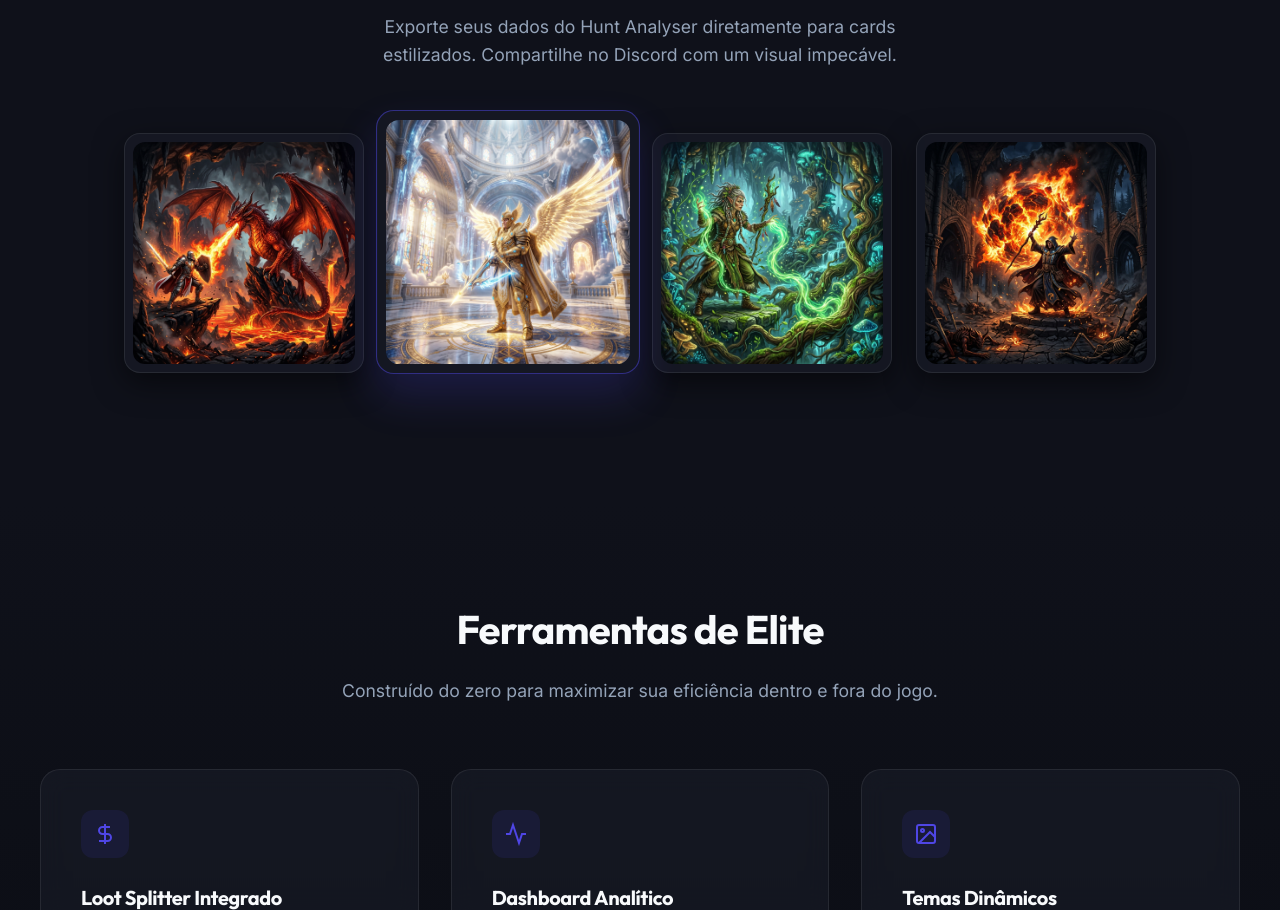
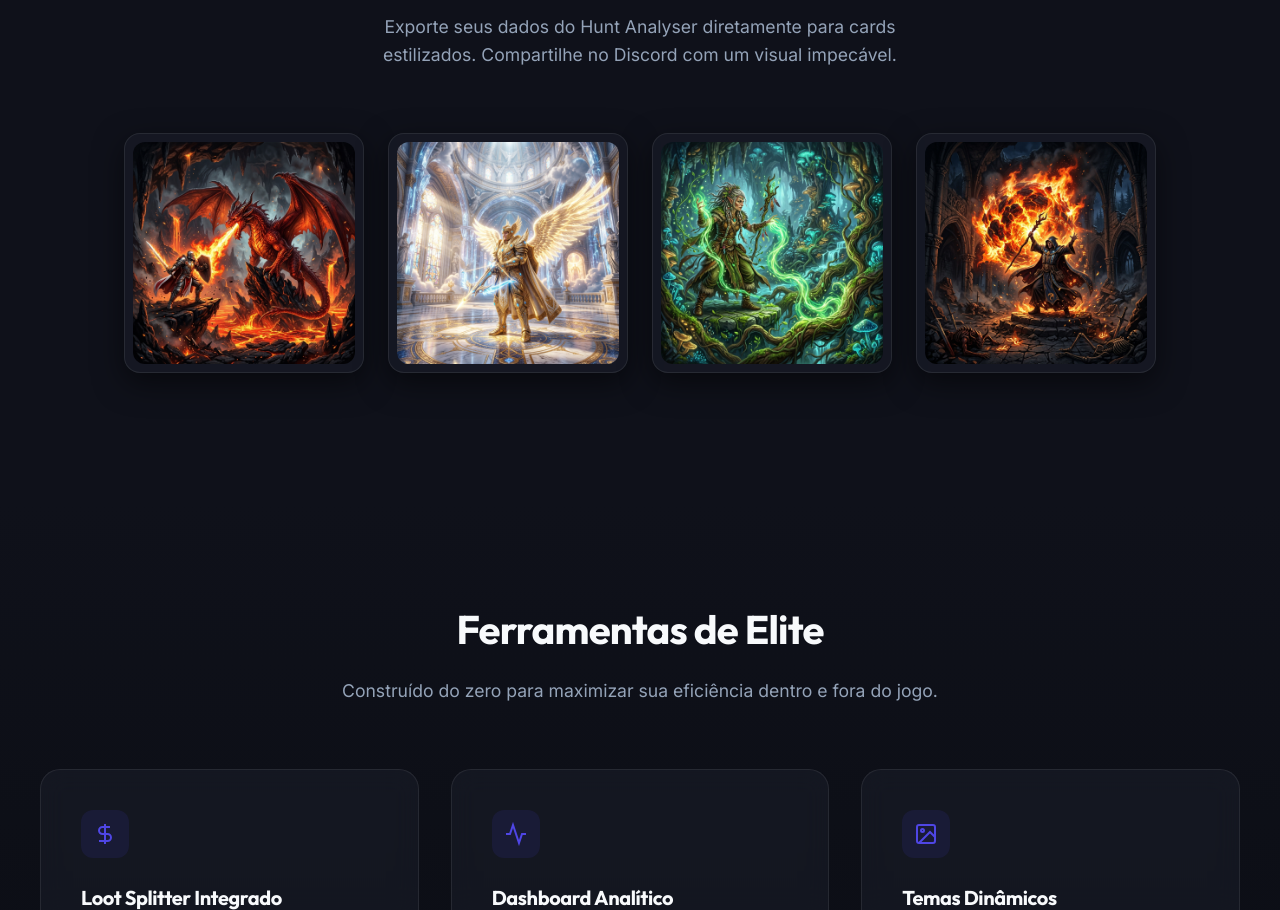
Before and after one commit to TioYaK/TibiaTrackerSite, a website built with Vite: page index.html in a window 1280 px wide. Shown: the part 931-1841 px from the top of the page. Built offline with nearby package versions, Linux system fonts and the light colour scheme; no server answers.

Commit message:
style: remove card-highlight from paladin

```diff
--- a/index.html
+++ b/index.html
@@ -78,7 +78,7 @@
         <div class="vocation-card">
           <img src="/TibiaTrackerSite/assets/knight.png" alt="Elite Knight" />
         </div>
-        <div class="vocation-card card-highlight">
+        <div class="vocation-card">
           <img src="/TibiaTrackerSite/assets/paladin.png" alt="Royal Paladin" />
         </div>
         <div class="vocation-card">
```
